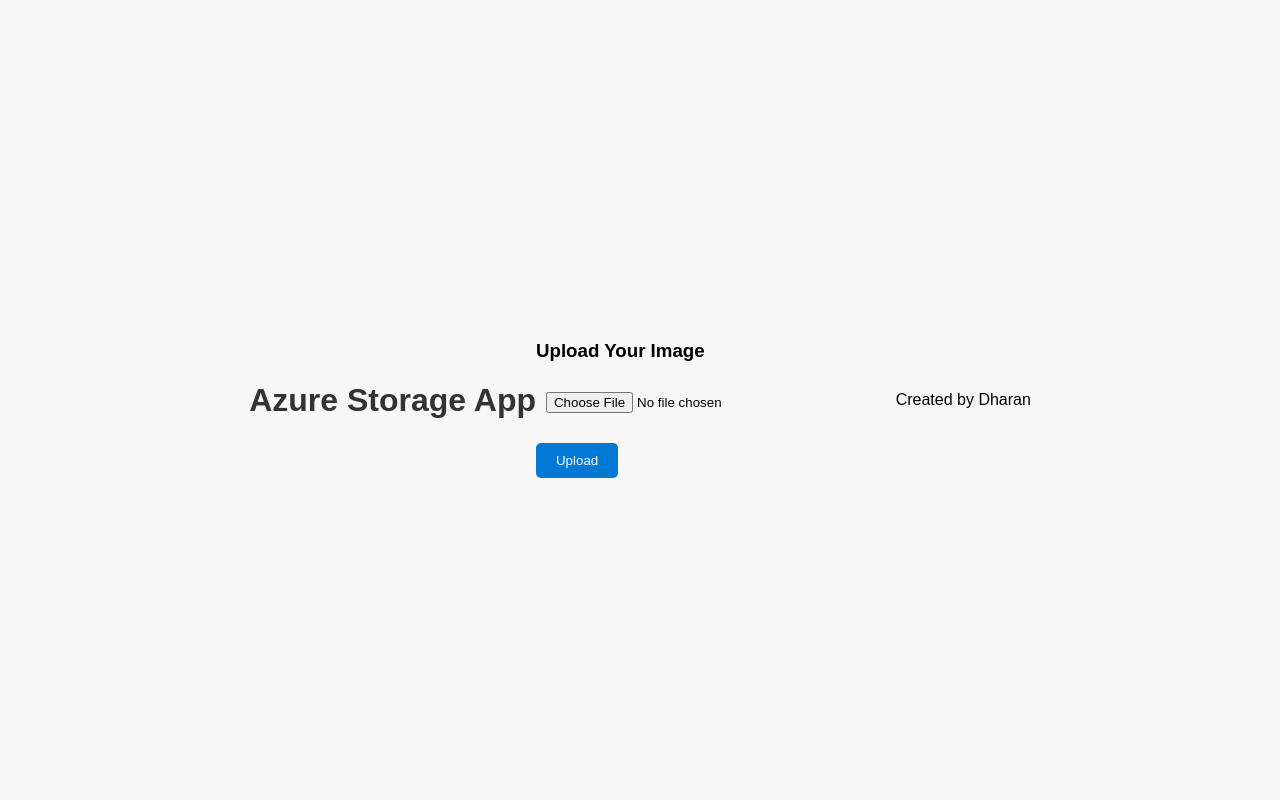
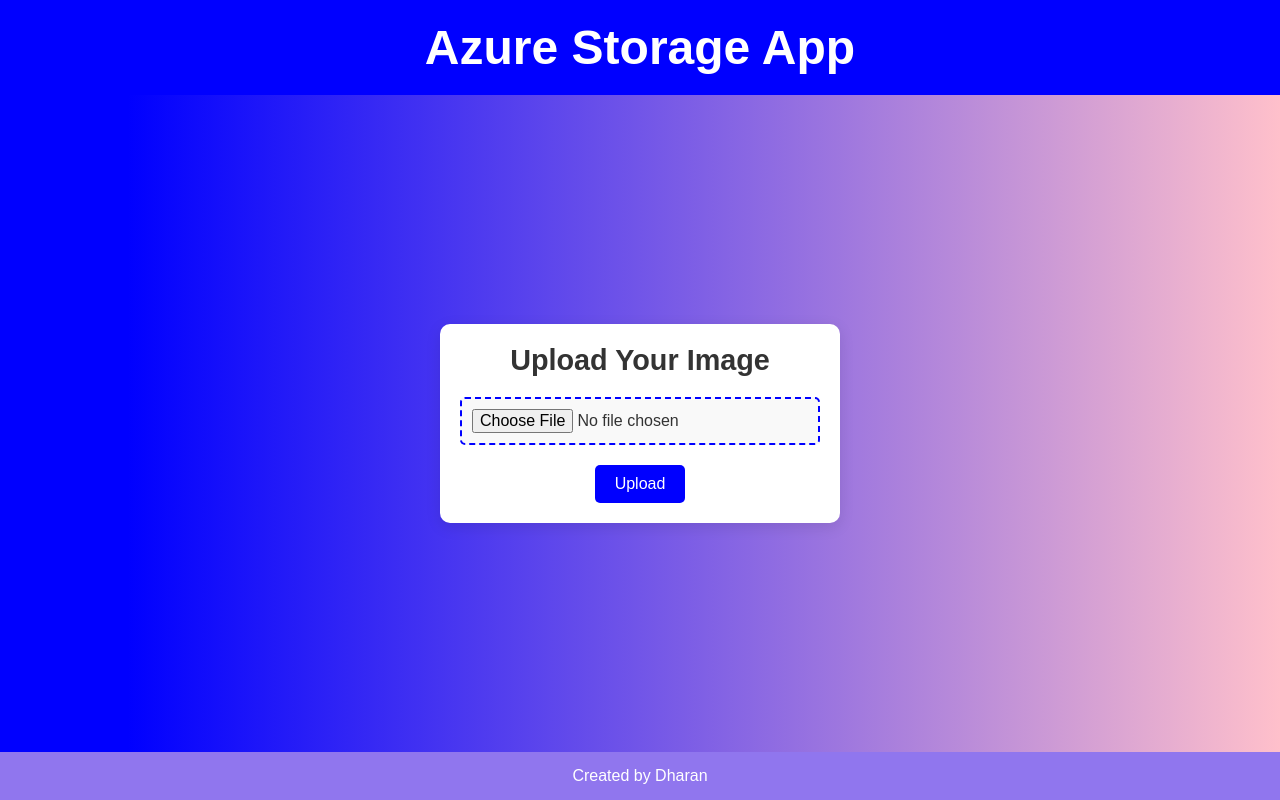
Before and after one commit to dharan1999/todoazure, a website: page index.html in a window 1280 px wide. Drawn offline with Linux system fonts and the light colour scheme.

Commit message:
Update styles.css

```diff
--- a/styles.css
+++ b/styles.css
@@ -1,54 +1,116 @@
 /* styles.css */
-body {
-    font-family: Arial, sans-serif;
-    background-color: #f7f7f7;
+
+* {
     margin: 0;
     padding: 0;
-    display: flex;
-    justify-content: center;
-    align-items: center;
-    height: 100vh;
+    box-sizing: border-box;
 }
 
-.container {
-    background-color: white;
+body {
+    font-family: 'Arial', sans-serif;
+    /* Applying the new gradient with a color hint */
+    background: linear-gradient(to right, blue 10%, pink);
+    color: #333;
+    display: flex;
+    justify-content: space-between;
+    flex-direction: column;
+    min-height: 100vh;
+}
+
+header {
+    text-align: center;
+    padding: 20px;
+    background-color: blue; /* Matching header to the gradient start */
+    color: white;
+}
+
+header h1 {
+    font-size: 3rem;
+}
+
+main {
+    width: 100%;
+    max-width: 400px;
+    background: #fff;
+    padding: 20px;
     border-radius: 10px;
-    padding: 20px;
-    box-shadow: 0 4px 8px rgba(0, 0, 0, 0.1);
-    width: 400px;
+    box-shadow: 0 4px 15px rgba(0, 0, 0, 0.1);
+    margin: 50px auto;
+}
+
+.upload-section h3 {
+    font-size: 1.8rem;
+    margin-bottom: 20px;
+    color: #333;
     text-align: center;
 }
 
-h1 {
-    color: #333;
-}
-
 form {
-    margin-top: 20px;
+    display: flex;
+    flex-direction: column;
+    align-items: center;
 }
 
 input[type="file"] {
+    font-size: 1rem;
     padding: 10px;
     margin-bottom: 20px;
+    border: 2px dashed blue;
+    border-radius: 5px;
     width: 100%;
+    background-color: #f9f9f9;
 }
 
 button {
-    background-color: #0078d4;
+    background-color: blue;
     color: white;
     padding: 10px 20px;
     border: none;
     border-radius: 5px;
+    font-size: 1rem;
     cursor: pointer;
+    transition: background-color 0.3s ease;
 }
 
 button:hover {
-    background-color: #005a9e;
+    background-color: pink;
 }
 
-img {
-    max-width: 100%;
-    height: auto;
-    margin-top: 20px;
-    border-radius: 5px;
+button:focus {
+    outline: none;
+    box-shadow: 0 0 5px rgba(0, 0, 255, 0.7);
 }
+
+footer {
+    text-align: center;
+    padding: 15px;
+    background-color: rgb(144, 118, 238); /* Footer matches the gradient end */
+    color: white;
+    position: relative;
+    bottom: 0;
+    width: 100%;
+}
+
+/* Responsive Design */
+@media (max-width: 768px) {
+    body {
+        padding: 20px;
+    }
+
+    h1 {
+        font-size: 2.5rem;
+    }
+
+    main {
+        max-width: 90%;
+    }
+
+    input[type="file"] {
+        font-size: 0.9rem;
+    }
+
+    button {
+        padding: 8px 16px;
+        font-size: 0.9rem;
+    }
+}
```
